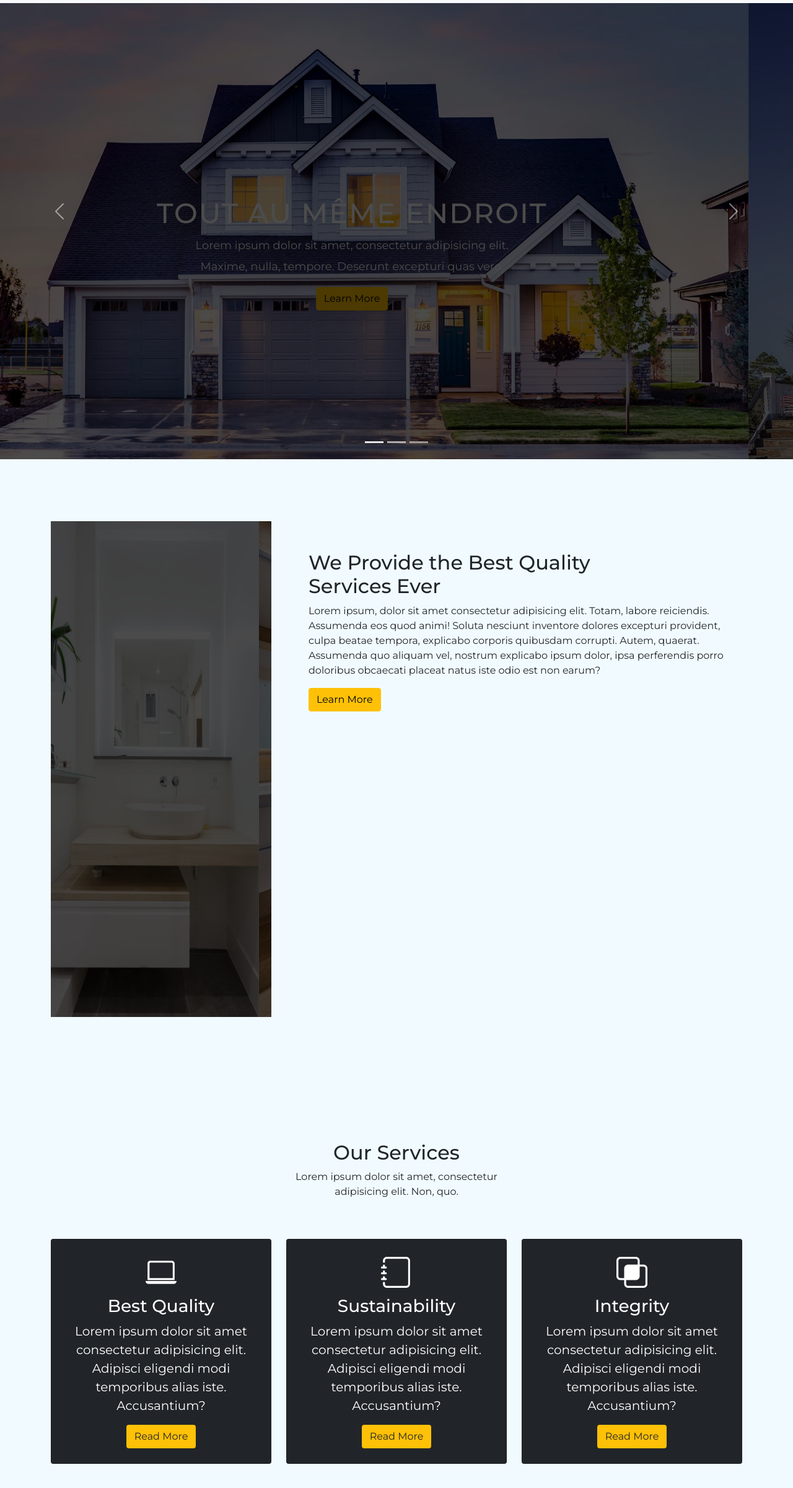
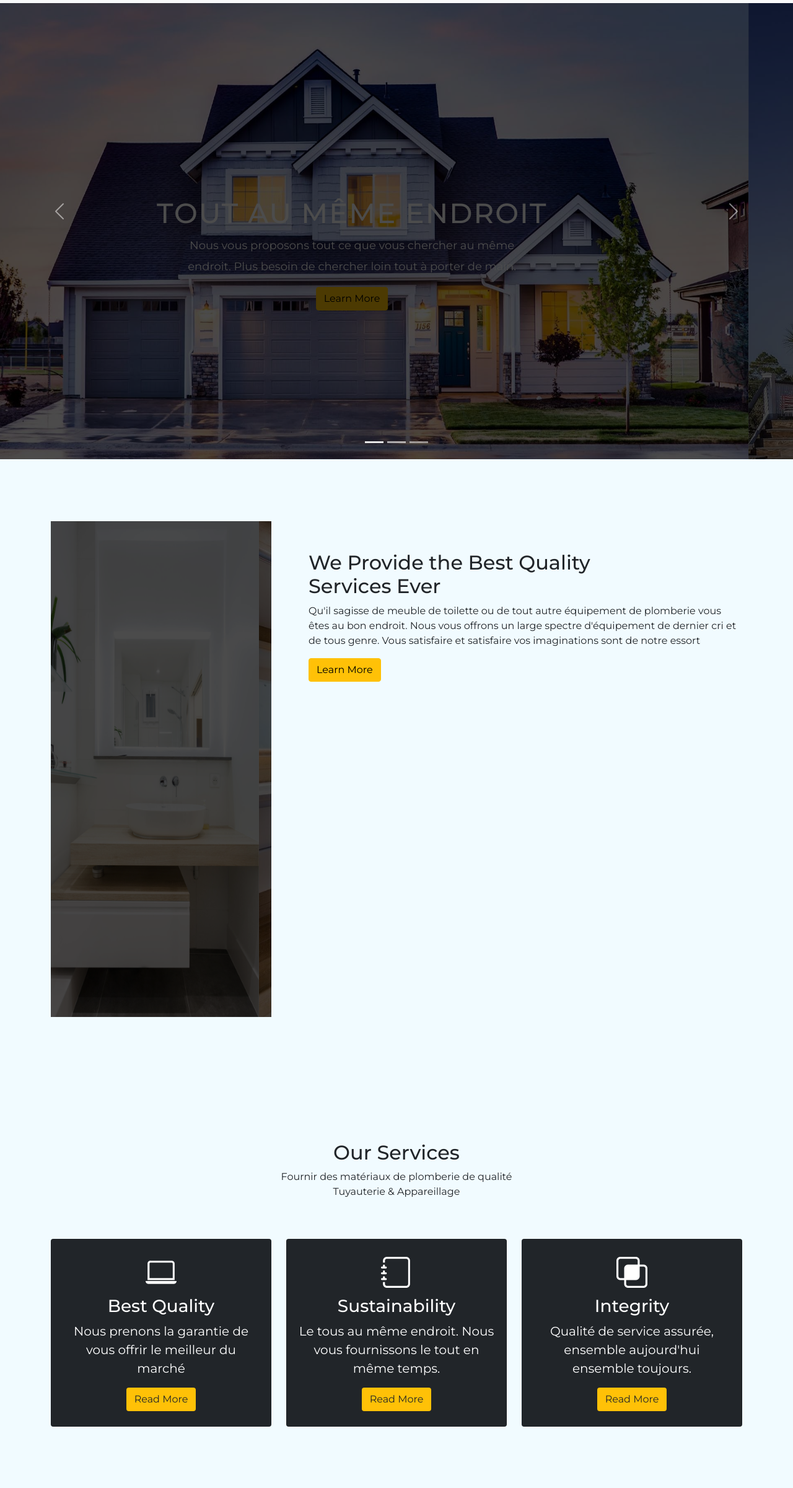
Before and after one commit to SaliouSow/guirex, a plain HTML site: page index.html in a window 1280 px wide. Shown: the part 59-2460 px from the top of the page at 62% size. Drawn offline with nearby package versions, Linux system fonts and the light colour scheme; a script that the page names is missing.

Commit message:
Modification des lorem upsem

```diff
--- a/css/style.css
+++ b/css/style.css
@@ -96,7 +96,6 @@ body {
 }
 .nav-link:not(.active):hover{
 	background-color: hsl(45, 100%, 80%);
-	border-radius: 10%;
 }
 @media only screen and (min-width: 768px) and (max-width: 991px) {
 	.carousel-caption {
--- a/index.html
+++ b/index.html
@@ -16,14 +16,14 @@
 
     <nav class="navbar navbar-expand-lg navbar-light bg-light fixed-top">
         <div class="container">
-          <a class="navbar-brand" href="#"><span class="text-warning">Guirex</span></a>
+          <a class="navbar-brand" href="index.html"><span class="text-warning">Guirex</span></a>
           <button class="navbar-toggler" type="button" data-bs-toggle="collapse" data-bs-target="#navbarSupportedContent" aria-controls="navbarSupportedContent" aria-expanded="false" aria-label="Toggle navigation">
             <span class="navbar-toggler-icon"></span>
           </button>
           <div class="collapse navbar-collapse" id="navbarSupportedContent">
             <ul class="navbar-nav ms-auto mb-2 mb-lg-0">
               <li class="nav-item">
-                <a class="nav-link active" href="#">Home</a>
+                <a class="nav-link active" href="index.html">Home</a>
               </li>
               <li class="nav-item">
                 <a class="nav-link" href="#about">About</a>
@@ -55,7 +55,7 @@
             <img src="images/home-1.jpg" class="d-block w-100" alt="...">
             <div class="carousel-caption">
               <h5>Tout au même endroit</h5>
-                              <p>Lorem ipsum dolor sit amet, consectetur adipisicing elit. Maxime, nulla, tempore. Deserunt excepturi quas vero.</p>
+                              <p>Nous vous proposons tout ce que vous chercher au même endroit. Plus besoin de chercher loin tout à porter de main.</p>
                               <p><a href="#" class="btn btn-warning mt-3">Learn More</a></p>
             </div>
           </div>
@@ -63,7 +63,7 @@
             <img src="images/home-2.jpg" class="d-block w-100" alt="...">
             <div class="carousel-caption">
               <h5>Une qualité de service assurée</h5>
-                              <p>Lorem ipsum dolor sit amet, consectetur adipisicing elit. Maxime, nulla, tempore. Deserunt excepturi quas vero.</p>
+                              <p>Venez avec vos besoins repartez avec le tout en une seule fois. La qualité c'est notre devise.</p>
                               <p><a href="#" class="btn btn-warning mt-3">Learn More</a></p>
             </div>
           </div>
@@ -71,7 +71,7 @@
             <img src="images/home-3.jpg" class="d-block w-100" alt="...">
             <div class="carousel-caption">
               <h5>Toujours à votre disposition</h5>
-                              <p>Lorem ipsum dolor sit amet, consectetur adipisicing elit. Maxime, nulla, tempore. Deserunt excepturi quas vero.</p>
+                              <p>Pas le temps de vous déplacer ? Prenez contact avec l'un de nos agents, tous nos services ne seront plus qu'à porter de main.</p>
                               <p><a href="#" class="btn btn-warning mt-3">Learn More</a></p>
             </div>
           </div>
@@ -111,7 +111,7 @@
                   <div class="col-lg-8 col-md-12 col-12 ps-lg-5 mt-md-5">
                       <div class="about-text">
                             <h2>We Provide the Best Quality <br/> Services Ever</h2>
-                            <p>Lorem ipsum, dolor sit amet consectetur adipisicing elit. Totam, labore reiciendis. Assumenda eos quod animi! Soluta nesciunt inventore dolores excepturi provident, culpa beatae tempora, explicabo corporis quibusdam corrupti. Autem, quaerat. Assumenda quo aliquam vel, nostrum explicabo ipsum dolor, ipsa perferendis porro doloribus obcaecati placeat natus iste odio est non earum?</p>
+                            <p>Qu'il sagisse de meuble de toilette ou de tout autre équipement de plomberie vous êtes au bon endroit. Nous vous offrons un large spectre d'équipement de dernier cri et de tous genre. Vous satisfaire et satisfaire vos imaginations sont de notre essort</p>
                             <a href="#" class="btn btn-warning">Learn More</a>
                       </div>
                   </div>
@@ -126,7 +126,7 @@
                   <div class="col-md-12">
                       <div class="section-header text-center pb-5">
                           <h2>Our Services</h2>
-                          <p>Lorem ipsum dolor sit amet, consectetur <br>adipisicing elit. Non, quo.</p>
+                          <p>Fournir des matériaux de plomberie de qualité<br>Tuyauterie & Appareillage</p>
                       </div>
                   </div>
               </div>
@@ -136,7 +136,7 @@
                         <div class="card-body">
                             <i class="bi bi-laptop"></i>
                             <h3 class="card-title">Best Quality</h3>
-                            <p class="lead">Lorem ipsum dolor sit amet consectetur adipisicing elit. Adipisci eligendi modi temporibus alias iste. Accusantium?</p>
+                            <p class="lead">Nous prenons la garantie de vous offrir le meilleur du marché</p>
                             <button class="btn bg-warning text-dark">Read More</button>
                         </div>
                     </div>
@@ -146,7 +146,7 @@
                           <div class="card-body">
                             <i class="bi bi-journal"></i>
                               <h3 class="card-title">Sustainability</h3>
-                              <p class="lead">Lorem ipsum dolor sit amet consectetur adipisicing elit. Adipisci eligendi modi temporibus alias iste. Accusantium?</p>
+                              <p class="lead">Le tous au même endroit. Nous vous fournissons le tout en même temps.</p>
                               <button class="btn bg-warning text-dark">Read More</button>
                           </div>
                       </div>
@@ -156,7 +156,7 @@
                           <div class="card-body">
                             <i class="bi bi-intersect"></i>
                               <h3 class="card-title">Integrity</h3>
-                              <p class="lead">Lorem ipsum dolor sit amet consectetur adipisicing elit. Adipisci eligendi modi temporibus alias iste. Accusantium?</p>
+                              <p class="lead">Qualité de service assurée, ensemble aujourd'hui ensemble toujours.</p>
                               <button class="btn bg-warning text-dark">Read More</button>
                           </div>
                       </div>
```
